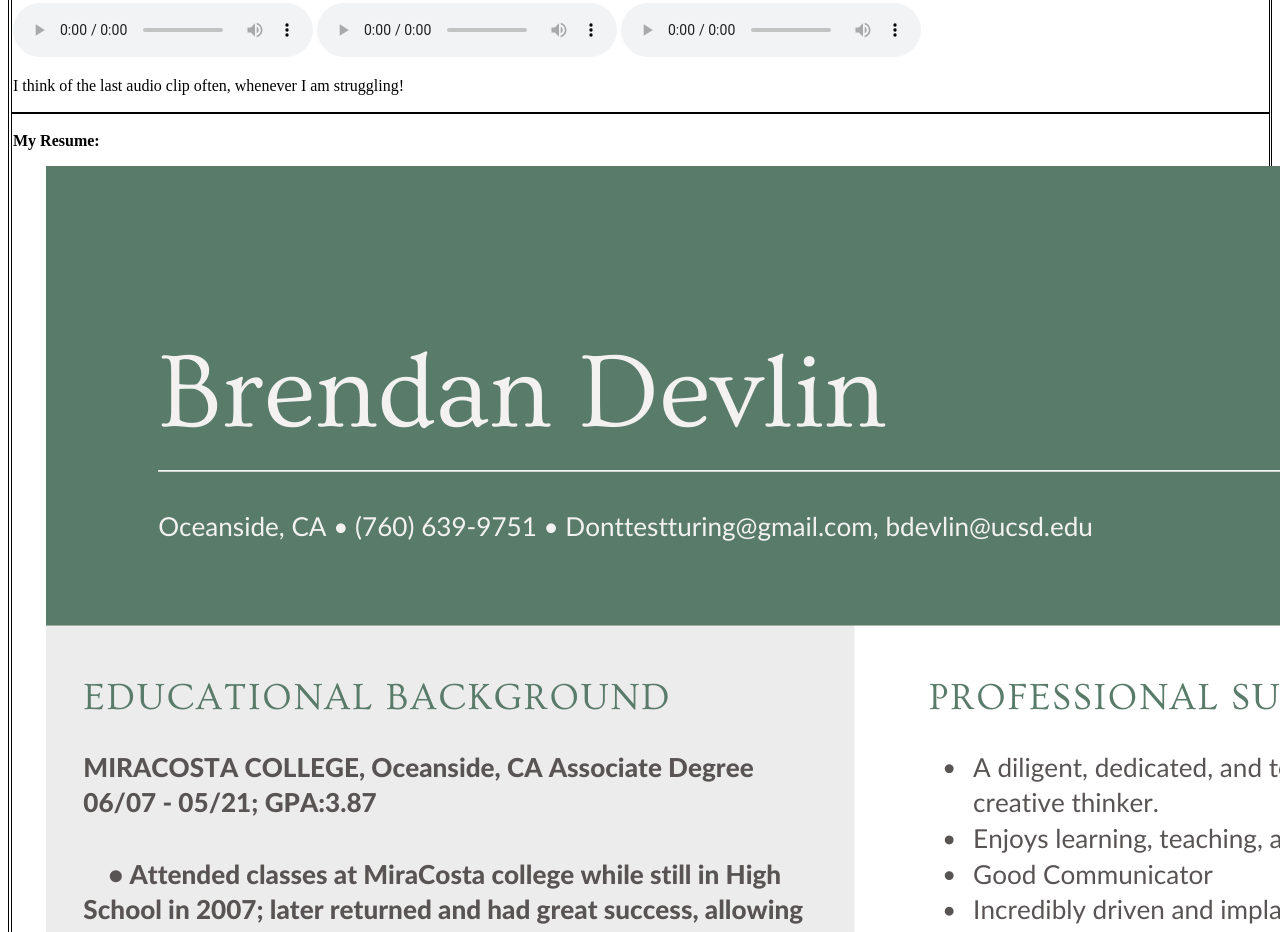
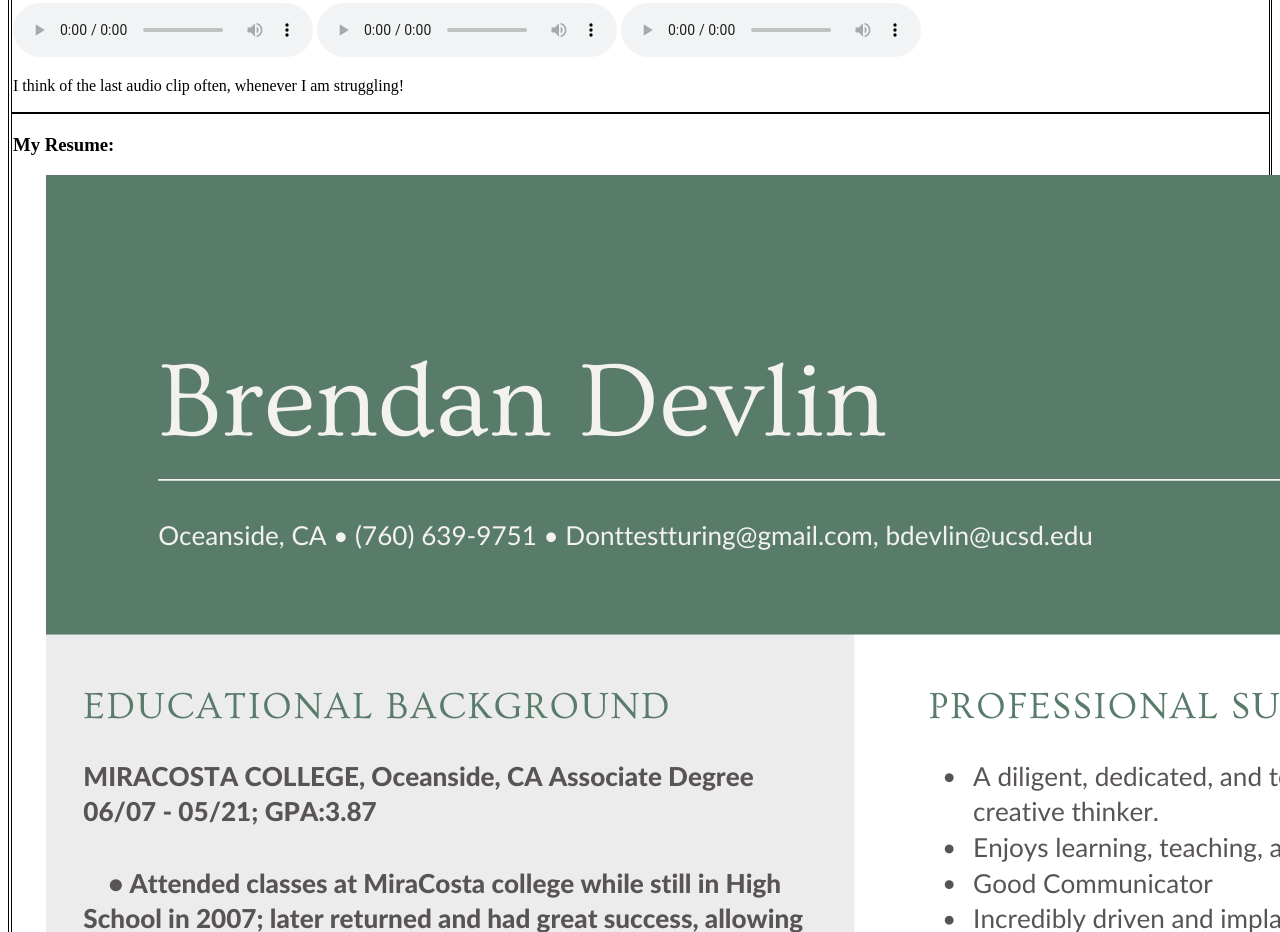
Before and after one commit to Donttestturing/cse134-hw2, a plain HTML site: page index.html in a window 1280 px wide. Shown: the part 1818-2750 px from the top of the page. Drawn offline with Linux system fonts and the light colour scheme.

Commit message:
Fix changes

```diff
--- a/index.html
+++ b/index.html
@@ -118,8 +118,8 @@
                 </section>
 
                 <section>
+                    <h3> My Resume: </h3>
                     <span>
-                        <p> <b> My Resume: </b> <p>
                         <picture id="my_resume">
                             <img src="/content/images/Brendan_Devlins_Resume.png" alt="An image of Brendan Devlin's Resume, listing education, skills, and other pertinent details">
                         </picture>
```
